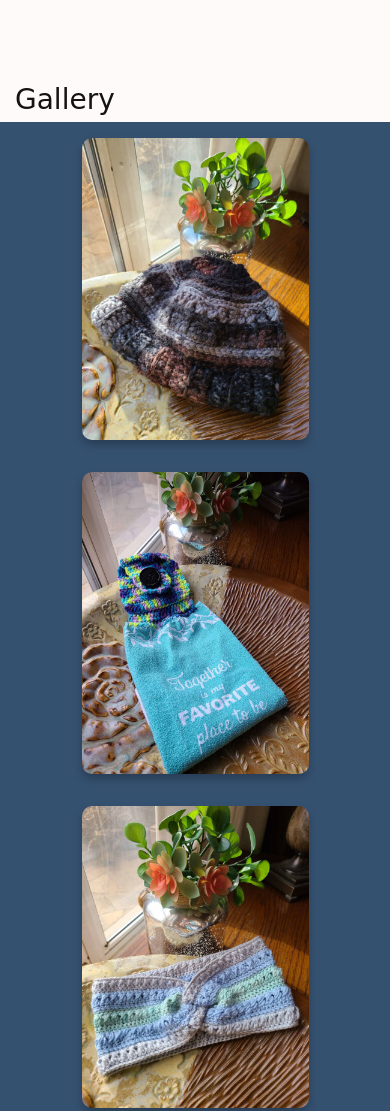
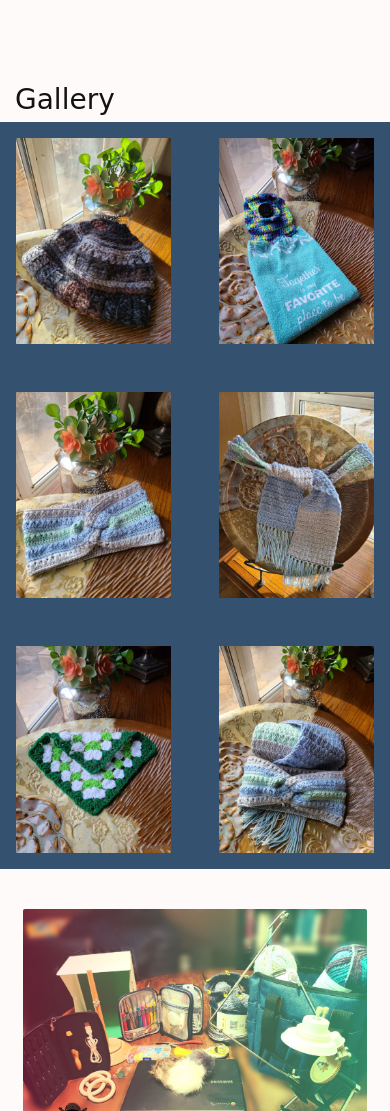
Before and after one commit to kmayer5120/pwp-kmayer5120, a plain HTML site: page public_html/index.html in a window 390 px wide. Shown: the part 560-1671 px from the top of the page. Drawn offline with nearby package versions, Linux system fonts and the light colour scheme; some packages are replaced by stand-ins of ours; a script that the page names is missing; a web font is replaced by a local one.

Commit message:
changes to styling

```diff
--- a/public_html/css/style.css
+++ b/public_html/css/style.css
@@ -98,11 +98,17 @@ p {
 
 #gallery {
     background: var(--blueberry);
+    display: flex;
+    flex-direction: row;
+    flex-wrap: wrap;
+
+    align-items: center;
+    justify-content: center;
 }
 
 #gallery img {
     border-radius: 10px;
-    box-shadow: var(--box-shadow);
+    padding: 1em;
     max-width: 100%;
     max-height: 100%;
 }
@@ -132,7 +138,6 @@ p {
 }
 
 
-
 /*COMPONENT STYLING*/
 
 #btn-send {
@@ -151,6 +156,7 @@ p {
     justify-content: center;
     align-items: center;
 }
+
 #contact {
     width: 85vw;
     display: flex;
@@ -159,7 +165,6 @@ p {
     padding: 1rem;
 }
 
-
 #menu-descriptor {
     color: var(--dark-text);
     margin-left: 10px;
@@ -167,9 +172,9 @@ p {
 
 .g-recaptcha {
     transform: scale(0.77);
-    transform-origin:0 0;
-    -webkit-transform:scale(0.77);
-    -webkit-transform-origin:0 0;
+    transform-origin: 0 0;
+    -webkit-transform: scale(0.77);
+    -webkit-transform-origin: 0 0;
 }
 
 #ravelry-logo {
@@ -178,14 +183,13 @@ p {
 }
 
 #etsy-logo {
-    background-color: var(--light);
+    background-color: #ffffff;
     color: var(--blueberry);
     border-radius: 50%;
     padding: 3px 12px;
     font-size: 32px;
     margin-right: auto;
 }
-
 
 @media screen and (min-width: 900px) {
     #contact {
@@ -196,4 +200,15 @@ p {
         padding: 1rem;
     }
 
+
 }
+
+@media screen and (max-width: 500px) {
+    #gallery {
+        display: grid;
+        grid-template-columns: repeat(auto-fill, minmax(125px, 1fr));
+        grid-gap: 1rem;
+        justify-content: center;
+        align-items: center;
+    }
+}
--- a/public_html/index.html
+++ b/public_html/index.html
@@ -110,7 +110,8 @@
 <section class="container-fluid py-3 my-3">
     <h3 class="mt-5">Gallery</h3>
     <div class="row justify-content-center" id="gallery">
-        <div class="col-lg-2 col-md-3 col-sm-6 d-flex justify-content-center mx-auto my-3">
+        <!--        <div class="col-lg-2 col-md-3 col-sm-6 d-flex justify-content-center mx-auto my-3">-->
+        <div>
             <!--start modal-->
             <a href="#modal-1" role="button" data-toggle="modal">
                 <img src="" data-src="./images/gallery/gallery-small/beanie-1.jpg" alt="beanie"
@@ -132,7 +133,8 @@
                 </div>
             </div> <!--end modal-->
         </div>
-        <div class="col-lg-2 col-md-3 col-sm-6 d-flex justify-content-center mx-auto my-3">
+<!--        <div class="col-lg-2 col-md-3 col-sm-6 d-flex justify-content-center mx-auto my-3">-->
+        <div>
             <!--start modal-->
             <a href="#modal-2" role="button" data-toggle="modal">
                 <img src="" data-src="./images/gallery/gallery-small/towel-1.jpg" alt="towel" class="img-fluid">
@@ -153,7 +155,8 @@
                 </div>
             </div> <!--end modal-->
         </div>
-        <div class="col-lg-2 col-md-3 col-sm-6 d-flex justify-content-center mx-auto my-3">
+<!--        <div class="col-lg-2 col-md-3 col-sm-6 d-flex justify-content-center mx-auto my-3">-->
+        <div>
             <!--start modal-->
             <a href="#modal-3" role="button" data-toggle="modal">
                 <img src="" data-src="./images/gallery/gallery-small/earwarmer-2.jpg" alt="" class="img-fluid">
@@ -174,7 +177,8 @@
                 </div>
             </div> <!--end modal-->
         </div>
-        <div class="col-lg-2 col-md-3 col-sm-6 d-flex justify-content-center mx-auto my-3">
+<!--        <div class="col-lg-2 col-md-3 col-sm-6 d-flex justify-content-center mx-auto my-3">-->
+        <div>
             <!--start modal-->
             <a href="#modal-4" role="button" data-toggle="modal">
                 <img src="" data-src="./images/gallery/gallery-small/scarf-1.jpg" alt="scarf" class="img-fluid">
@@ -195,7 +199,8 @@
                 </div>
             </div> <!--end modal-->
         </div>
-        <div class="col-lg-2 col-md-3 col-sm-6 d-flex justify-content-center mx-auto my-3">
+<!--        <div class="col-lg-2 col-md-3 col-sm-6 d-flex justify-content-center mx-auto my-3">-->
+        <div>
             <!--start modal-->
             <a href="#modal-5" role="button" data-toggle="modal">
                 <img src="" data-src="./images/gallery/gallery-small/pot-holder-2.jpg" alt="scarf and ear warmer"
@@ -217,7 +222,8 @@
                 </div>
             </div> <!--end modal-->
         </div>
-        <div class="col-lg-2 col-md-3 col-sm-6 d-flex justify-content-center mx-auto my-3">
+<!--        <div class="col-lg-2 col-md-3 col-sm-6 d-flex justify-content-center mx-auto my-3">-->
+        <div>
             <!--start modal-->
             <a href="#modal-6" role="button" data-toggle="modal">
                 <img src="" data-src="./images/gallery/gallery-small/scarf-earwarmer-2.jpg" alt="scarf and ear warmer"
@@ -335,7 +341,6 @@
 <!--end services -->
 <!-- contact form -->
 <section class="container-fluid" id="contact-wrapper">
-    <div>
     <form action="./apis/" id="contact" method="post" novalidate class="p-5 my-4">
         <div class="form-group">
             <label for="name">Name</label>
@@ -364,9 +369,8 @@
         <div class="form-group">
             <button id="btn-send" class="py-2" type="submit">SEND</button>
         </div>
+        <div id="output-area"></div>
     </form>
-    </div>
-    <div id="output-area"></div>
 </section>
 <!--end contact form -->
 <!-- footer -->
```
Lines whose indentation alone changed are shown as unchanged.
